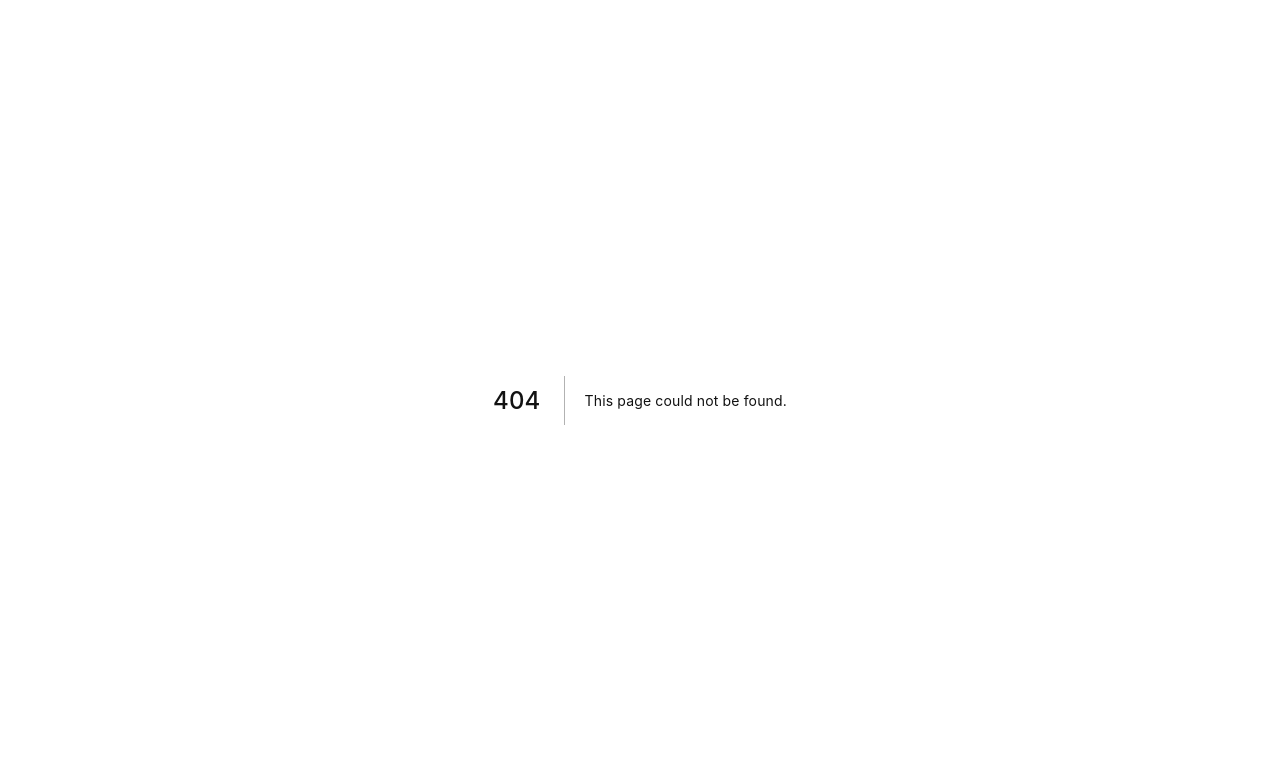
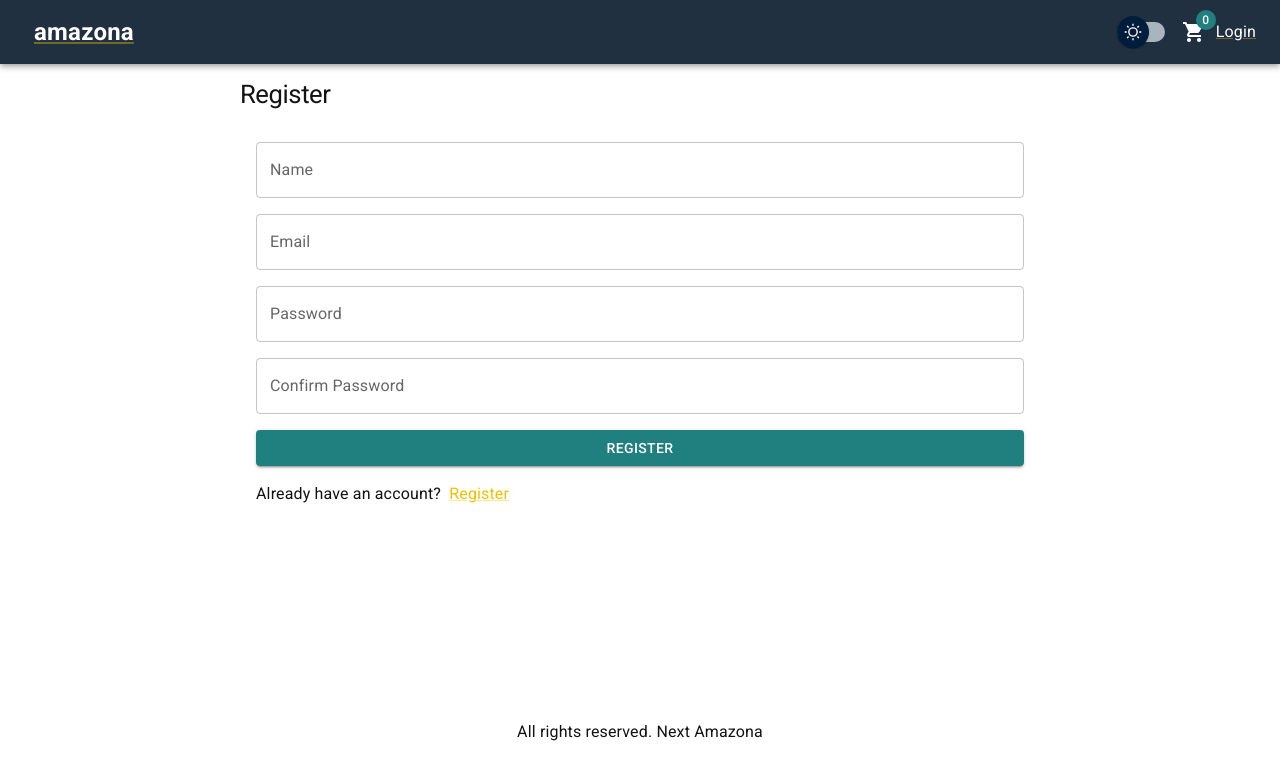
Before and after one commit to moforemmanuel/next-amazona, a Next.js app: page /register in a window 1280 px wide. Before the commit this address had no page. Shown: the top 780 px of the page. Built offline with nearby package versions, Linux system fonts and the light colour scheme.

Commit message:
added profile menu, preAuth handling, and sample loader on not auth

```diff
--- a/components/Layout.js
+++ b/components/Layout.js
@@ -30,6 +30,7 @@ export default function Layout({ title, description, children }) {
   const { resolvedTheme, setTheme } = useTheme();
 
   const [anchorEl, setAnchorEl] = React.useState(null);
+
   const [mounted, setMounted] = React.useState(false);
   React.useEffect(() => setMounted(true), []);
   if (!mounted) return null;
--- a/pages/api/users/login.js
+++ b/pages/api/users/login.js
@@ -7,8 +7,8 @@ import db from '../../../utils/db';
 const handler = nc();
 
 handler.post(async (req, res) => {
-  console.log(req);
-  console.log(req.body.email, req.body.password);
+  // console.log(req);
+  // console.log(req.body.email, req.body.password);
   await db.connect();
   const user = await User.findOne({ email: req.body.email });
   await db.disconnect();
--- /dev/null
+++ b/pages/api/users/register.js
@@ -0,0 +1,30 @@
+import bcrypt from 'bcryptjs';
+import nc from 'next-connect';
+import User from '../../../models/User';
+import { signToken } from '../../../utils/auth';
+import db from '../../../utils/db';
+
+const handler = nc();
+
+handler.post(async (req, res) => {
+  await db.connect();
+  const newUser = new User({
+    name: req.body.name,
+    email: req.body.email,
+    password: bcrypt.hashSync(req.body.password),
+    isAdmin: false,
+  });
+  const user = await newUser.save();
+  await db.disconnect();
+
+  const token = signToken(user);
+  res.send({
+    token,
+    _id: user._id,
+    name: user.name,
+    email: user.email,
+    isAdmin: user.isAdmin,
+  });
+});
+
+export default handler;
--- /dev/null
+++ b/pages/register.js
@@ -0,0 +1,129 @@
+import {
+  Button,
+  Link,
+  List,
+  ListItem,
+  TextField,
+  Typography,
+} from '@mui/material';
+import React from 'react';
+import Layout from '../components/Layout';
+import useStyles from '../utils/styles';
+import NextLink from 'next/link';
+import axios from 'axios';
+import { Store } from '../utils/Store';
+import { useRouter } from 'next/router';
+
+export default function Register() {
+  const classes = useStyles();
+  const { state, dispatch } = React.useContext(Store);
+  const { userInfo } = state;
+  const router = useRouter();
+  const { redirect } = router.query;
+
+  React.useEffect(() => {
+    if (userInfo) {
+      router.push('/');
+    }
+  }, []);
+
+  const [name, setName] = React.useState('');
+  const [email, setEmail] = React.useState('');
+  const [password, setPassword] = React.useState('');
+  const [confirmPassword, setConfirmPassword] = React.useState('');
+
+  const submitHandler = async (e) => {
+    e.preventDefault();
+    if (password !== confirmPassword) {
+      alert("Passwords don't match");
+      return;
+    }
+    try {
+      const { data } = await axios.post(
+        '/api/users/register',
+        {
+          name,
+          email,
+          password,
+        }
+        // { headers: { 'Content-Type': 'application/json' } }
+      );
+      dispatch({ type: 'USER_LOGIN', payload: data });
+      //set user in cookies, see store for this action.type
+
+      //redirect
+      router.push(redirect);
+      alert('Successful Login');
+    } catch (err) {
+      alert(err.response.data.message);
+      console.log(err.response.data);
+    }
+  };
+  return (
+    <Layout title="Register">
+      <form className={classes.form} onSubmit={submitHandler}>
+        <Typography component="h1" variant="h1">
+          Register
+        </Typography>
+        <List>
+          <ListItem>
+            <TextField
+              variant="outlined"
+              fullWidth
+              id="name"
+              label="Name"
+              inputProps={{ type: 'text' }}
+              onChange={(e) => setName(e.target.value)}
+            ></TextField>
+          </ListItem>
+          <ListItem>
+            <TextField
+              variant="outlined"
+              fullWidth
+              id="email"
+              label="Email"
+              inputProps={{ type: 'email' }}
+              onChange={(e) => setEmail(e.target.value)}
+            ></TextField>
+          </ListItem>
+          <ListItem>
+            <TextField
+              variant="outlined"
+              fullWidth
+              id="password"
+              label="Password"
+              inputProps={{ type: 'password' }}
+              onChange={(e) => setPassword(e.target.value)}
+            ></TextField>
+          </ListItem>
+          <ListItem>
+            <TextField
+              variant="outlined"
+              fullWidth
+              id="confirmPassword"
+              label="Confirm Password"
+              inputProps={{ type: 'password' }}
+              onChange={(e) => setConfirmPassword(e.target.value)}
+            ></TextField>
+          </ListItem>
+          <ListItem>
+            <Button
+              variant="contained"
+              type="submit"
+              fullWidth
+              color="secondary"
+            >
+              Register
+            </Button>
+          </ListItem>
+          <ListItem>
+            Already have an account? &nbsp;
+            <NextLink href={`/login?redirect=${redirect || '/'}`} passHref>
+              <Link>Register</Link>
+            </NextLink>
+          </ListItem>
+        </List>
+      </form>
+    </Layout>
+  );
+}
```
Also changed, not shown: components/LoadingPage.js (added, +63 -0 lines), pages/login.js (+23 -8 lines), pages/shipping.js (+15 -3 lines).
